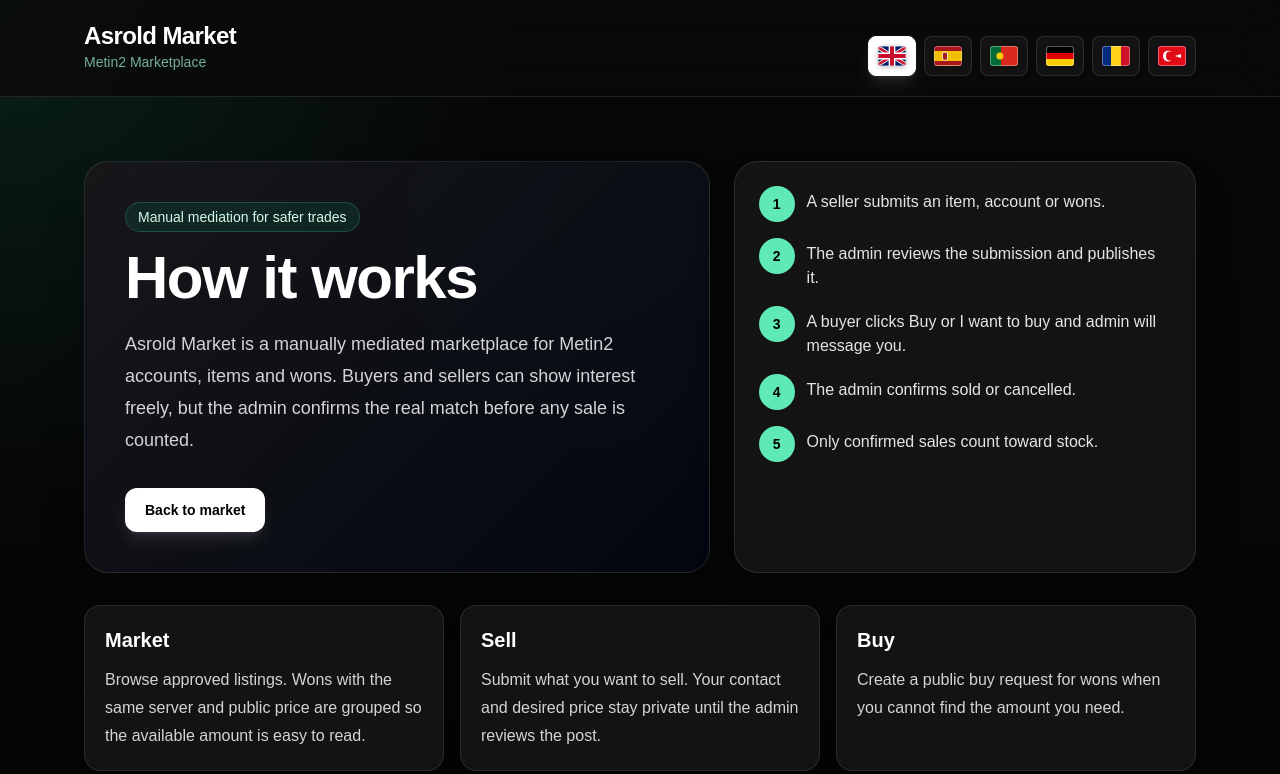
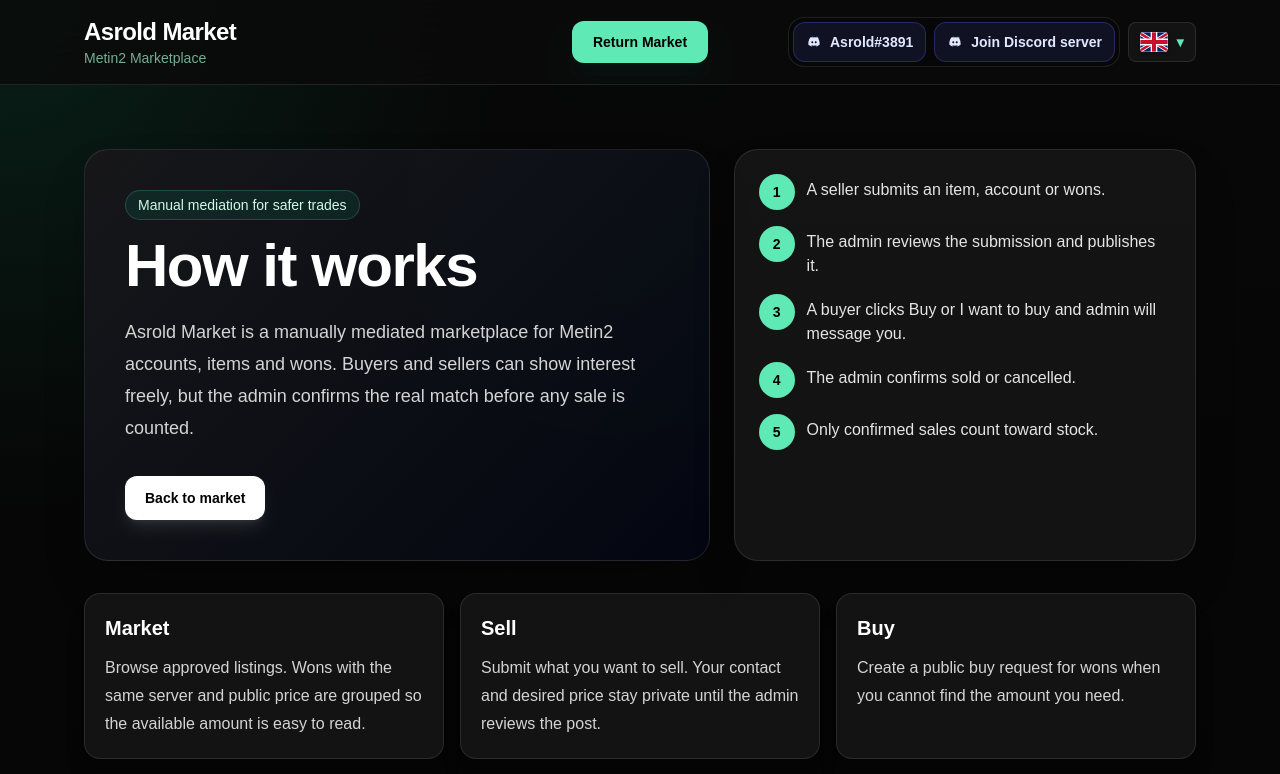
Before and after one commit to danielmassanoual-cmyk/metinmarket, a Next.js app: page /how-it-works in a window 1280 px wide. Shown: the top 774 px of the page. Built offline with nearby package versions, Linux system fonts and the light colour scheme.

Commit message:
Add files via upload

```diff
--- a/app/how-it-works/page.tsx
+++ b/app/how-it-works/page.tsx
@@ -2,17 +2,9 @@
 
 import Link from "next/link";
 import { useState } from "react";
+import { StaticPageHeader } from "../static-page-header";
 
 type Lang = "en" | "es" | "pt" | "de" | "ro" | "tr";
-
-const languageOptions: Record<Lang, { flagClass: string; label: string }> = {
-  en: { flagClass: "flag-gb", label: "English" },
-  es: { flagClass: "flag-es", label: "Español" },
-  pt: { flagClass: "flag-pt", label: "Português" },
-  de: { flagClass: "flag-de", label: "Deutsch" },
-  ro: { flagClass: "flag-ro", label: "Română" },
-  tr: { flagClass: "flag-tr", label: "Türkçe" },
-};
 
 const content = {
   en: {
@@ -159,42 +151,16 @@
   }
 >;
 
+const discordInvite = "https://discord.gg/AGT9YFnvK";
+const cardTargets = ["/#market", "/#sell", "/#buy", "/#market", discordInvite, discordInvite];
+
 export default function HowItWorks() {
   const [lang, setLang] = useState<Lang>("en");
   const text = content[lang];
 
   return (
     <main className="min-h-screen bg-[radial-gradient(circle_at_top_left,rgba(16,185,129,0.14),transparent_32rem),linear-gradient(180deg,#070707,#050505)] text-white">
-      <header className="border-b border-white/10 bg-neutral-950/[0.84] backdrop-blur-xl">
-        <div className="mx-auto flex max-w-6xl flex-col gap-4 px-5 py-5 md:flex-row md:items-start md:justify-between">
-          <Link href="/" className="w-fit">
-            <h1 className="text-2xl font-black tracking-tight">Asrold Market</h1>
-            <p className="text-sm text-emerald-200/70">Metin2 Marketplace</p>
-          </Link>
-
-          <div className="mt-2 flex items-center gap-2 md:mt-4">
-            {(["en", "es", "pt", "de", "ro", "tr"] as Lang[]).map((option) => (
-              <button
-                key={option}
-                type="button"
-                onClick={() => setLang(option)}
-                aria-label={languageOptions[option].label}
-                title={languageOptions[option].label}
-                className={`flex h-10 w-12 items-center justify-center rounded-lg border ${
-                  lang === option
-                    ? "border-white bg-white text-black shadow-lg shadow-white/10"
-                    : "border-white/10 bg-neutral-900/80 text-neutral-300 hover:border-white/25 hover:bg-neutral-800"
-                }`}
-              >
-                <span
-                  aria-hidden="true"
-                  className={`language-flag ${languageOptions[option].flagClass}`}
-                />
-              </button>
-            ))}
-          </div>
-        </div>
-      </header>
+      <StaticPageHeader lang={lang} onLanguageChange={setLang} />
 
       <section className="mx-auto max-w-6xl px-5 py-12 md:py-16">
         <div className="grid gap-6 lg:grid-cols-[1.15fr_0.85fr]">
@@ -231,15 +197,38 @@
         </div>
 
         <div className="mt-8 grid gap-4 md:grid-cols-2 xl:grid-cols-3">
-          {text.cards.map(([title, body]) => (
-            <article
+          {text.cards.map(([title, body], index) => {
+            const href = cardTargets[index] || "/#market";
+            const isExternal = href.startsWith("http");
+            const className =
+              "block rounded-2xl border border-white/10 bg-neutral-900/80 p-5 shadow-xl shadow-black/15 transition hover:-translate-y-0.5 hover:border-emerald-200/25 hover:bg-neutral-800/90 focus:outline-none focus:ring-2 focus:ring-emerald-300/40";
+            const content = (
+              <>
+                <h3 className="text-xl font-black">{title}</h3>
+                <p className="mt-3 leading-7 text-neutral-300">{body}</p>
+              </>
+            );
+
+            return isExternal ? (
+              <a
+                key={title}
+                href={href}
+                target="_blank"
+                rel="noreferrer"
+                className={className}
+              >
+                {content}
+              </a>
+            ) : (
+              <Link
               key={title}
-              className="rounded-2xl border border-white/10 bg-neutral-900/80 p-5 shadow-xl shadow-black/15 transition hover:-translate-y-0.5 hover:border-emerald-200/25"
+                href={href}
+                className={className}
             >
-              <h3 className="text-xl font-black">{title}</h3>
-              <p className="mt-3 leading-7 text-neutral-300">{body}</p>
-            </article>
-          ))}
+                {content}
+              </Link>
+            );
+          })}
         </div>
       </section>
     </main>
--- a/app/rules/page.tsx
+++ b/app/rules/page.tsx
@@ -2,17 +2,9 @@
 
 import Link from "next/link";
 import { useState } from "react";
+import { StaticPageHeader } from "../static-page-header";
 
 type Lang = "en" | "es" | "pt" | "de" | "ro" | "tr";
-
-const languageOptions: Record<Lang, { flagClass: string; label: string }> = {
-  en: { flagClass: "flag-gb", label: "English" },
-  es: { flagClass: "flag-es", label: "Español" },
-  pt: { flagClass: "flag-pt", label: "Português" },
-  de: { flagClass: "flag-de", label: "Deutsch" },
-  ro: { flagClass: "flag-ro", label: "Română" },
-  tr: { flagClass: "flag-tr", label: "Türkçe" },
-};
 
 const content = {
   en: {
@@ -104,36 +96,7 @@
 
   return (
     <main className="min-h-screen bg-[radial-gradient(circle_at_top_left,rgba(16,185,129,0.14),transparent_32rem),linear-gradient(180deg,#070707,#050505)] text-white">
-      <header className="border-b border-white/10 bg-neutral-950/[0.84] backdrop-blur-xl">
-        <div className="mx-auto flex max-w-6xl flex-col gap-4 px-5 py-5 md:flex-row md:items-center md:justify-between">
-          <Link href="/" className="w-fit">
-            <h1 className="text-2xl font-black tracking-tight">Asrold Market</h1>
-            <p className="text-sm text-emerald-200/70">Metin2 Marketplace</p>
-          </Link>
-
-          <div className="flex items-center gap-2">
-            {(["en", "es", "pt", "de", "ro", "tr"] as Lang[]).map((option) => (
-              <button
-                key={option}
-                type="button"
-                onClick={() => setLang(option)}
-                aria-label={languageOptions[option].label}
-                title={languageOptions[option].label}
-                className={`flex h-10 w-12 items-center justify-center rounded-lg border ${
-                  lang === option
-                    ? "border-white bg-white text-black shadow-lg shadow-white/10"
-                    : "border-white/10 bg-neutral-900/80 text-neutral-300 hover:border-white/25 hover:bg-neutral-800"
-                }`}
-              >
-                <span
-                  aria-hidden="true"
-                  className={`language-flag ${languageOptions[option].flagClass}`}
-                />
-              </button>
-            ))}
-          </div>
-        </div>
-      </header>
+      <StaticPageHeader lang={lang} onLanguageChange={setLang} />
 
       <section className="mx-auto max-w-5xl px-5 py-12 md:py-16">
         <div className="rounded-3xl border border-white/10 bg-[linear-gradient(135deg,rgba(24,24,27,0.96),rgba(3,7,18,0.92)),radial-gradient(circle_at_85%_15%,rgba(16,185,129,0.18),transparent_18rem)] p-8 shadow-2xl shadow-black/30 md:p-10">
--- /dev/null
+++ b/app/static-page-header.tsx
@@ -0,0 +1,150 @@
+"use client";
+
+import Link from "next/link";
+import { useState } from "react";
+
+type Lang = "en" | "es" | "pt" | "de" | "ro" | "tr";
+
+const languageOptions: Record<Lang, { flagClass: string; label: string }> = {
+  en: { flagClass: "flag-gb", label: "English" },
+  es: { flagClass: "flag-es", label: "Español" },
+  pt: { flagClass: "flag-pt", label: "Português" },
+  de: { flagClass: "flag-de", label: "Deutsch" },
+  ro: { flagClass: "flag-ro", label: "Română" },
+  tr: { flagClass: "flag-tr", label: "Türkçe" },
+};
+
+function DiscordButton({
+  label,
+  href = "https://discord.com/channels/@me",
+  disabled = false,
+}: {
+  label: string;
+  href?: string;
+  disabled?: boolean;
+}) {
+  const className = `relative inline-flex h-10 items-center gap-2 rounded-xl border border-[#5865F2]/30 bg-[#5865F2]/12 px-3 text-sm font-bold text-indigo-100 ${
+    disabled
+      ? "cursor-default"
+      : "hover:border-[#5865F2]/70 hover:bg-[#5865F2]/25"
+  }`;
+  const content = (
+    <>
+      <svg
+        aria-hidden="true"
+        viewBox="0 0 24 24"
+        className="h-4 w-4 flex-none fill-current"
+      >
+        <path d="M19.54 5.34A16.9 16.9 0 0 0 15.32 4l-.2.4a11.7 11.7 0 0 1 3.72 1.86 12.7 12.7 0 0 0-11.7 0 11.7 11.7 0 0 1 3.72-1.86l-.2-.4a16.9 16.9 0 0 0-4.22 1.34C3.77 9.03 3.3 12.63 3.6 16.18A17 17 0 0 0 8.77 18.8l.62-.85a10.7 10.7 0 0 1-1.64-.78l.39-.3a12.1 12.1 0 0 0 7.72 0l.39.3c-.52.31-1.07.57-1.64.78l.62.85a17 17 0 0 0 5.17-2.62c.35-4.12-.6-7.68-2.86-10.84ZM9.43 14.04c-.8 0-1.46-.74-1.46-1.64s.64-1.64 1.46-1.64c.81 0 1.48.74 1.46 1.64 0 .9-.65 1.64-1.46 1.64Zm5.14 0c-.8 0-1.46-.74-1.46-1.64s.64-1.64 1.46-1.64c.82 0 1.48.74 1.46 1.64 0 .9-.64 1.64-1.46 1.64Z" />
+      </svg>
+      <span className="whitespace-nowrap">{label}</span>
+    </>
+  );
+
+  if (disabled) {
+    return (
+      <span className={className} title={label}>
+        {content}
+      </span>
+    );
+  }
+
+  return (
+    <a
+      href={href}
+      target="_blank"
+      rel="noreferrer"
+      className={className}
+      title={label}
+    >
+      {content}
+    </a>
+  );
+}
+
+export function StaticPageHeader({
+  lang,
+  onLanguageChange,
+}: {
+  lang: Lang;
+  onLanguageChange: (lang: Lang) => void;
+}) {
+  const [isLanguageMenuOpen, setIsLanguageMenuOpen] = useState(false);
+
+  return (
+    <header className="sticky top-0 z-40 border-b border-white/10 bg-neutral-950/[0.82] backdrop-blur-xl">
+      <div className="mx-auto grid max-w-6xl gap-4 px-5 py-4 lg:grid-cols-[1fr_auto_1fr] lg:items-center">
+        <Link href="/" className="w-fit text-left">
+          <h1 className="text-2xl font-black tracking-tight">Asrold Market</h1>
+          <p className="text-sm text-emerald-200/70">Metin2 Marketplace</p>
+        </Link>
+
+        <div className="flex justify-start lg:justify-center">
+          <Link
+            href="/"
+            className="rounded-xl border border-emerald-300/40 bg-emerald-300 px-5 py-2.5 text-sm font-black text-black shadow-xl shadow-emerald-950/20 hover:-translate-y-0.5 hover:bg-emerald-200"
+          >
+            Return Market
+          </Link>
+        </div>
+
+        <div className="flex flex-wrap items-center gap-2 lg:justify-end">
+          <div className="flex flex-wrap items-center gap-2 rounded-2xl border border-white/10 bg-black/20 p-1">
+            <DiscordButton label="Asrold#3891" disabled />
+            <DiscordButton
+              label="Join Discord server"
+              href="https://discord.gg/AGT9YFnvK"
+            />
+          </div>
+
+          <div className="relative">
+            <button
+              type="button"
+              onClick={() => setIsLanguageMenuOpen((open) => !open)}
+              aria-label={languageOptions[lang].label}
+              title={languageOptions[lang].label}
+              className="flex h-10 w-[4.25rem] items-center justify-center gap-2 rounded-lg border border-white/10 bg-neutral-900/80 text-neutral-300 hover:border-white/25 hover:bg-neutral-800"
+            >
+              <span
+                aria-hidden="true"
+                className={`language-flag ${languageOptions[lang].flagClass}`}
+              />
+              <span className="text-sm font-black leading-none text-emerald-300">
+                ▾
+              </span>
+            </button>
+
+            {isLanguageMenuOpen && (
+              <div className="absolute right-0 top-12 z-50 grid gap-2 rounded-xl border border-white/10 bg-neutral-950 p-2 shadow-2xl shadow-black/40">
+                {(["en", "es", "pt", "de", "ro", "tr"] as Lang[]).map(
+                  (option) => (
+                    <button
+                      key={option}
+                      type="button"
+                      onClick={() => {
+                        onLanguageChange(option);
+                        setIsLanguageMenuOpen(false);
+                      }}
+                      aria-label={languageOptions[option].label}
+                      title={languageOptions[option].label}
+                      className={`flex h-10 w-12 items-center justify-center rounded-lg border ${
+                        lang === option
+                          ? "border-white bg-white text-black shadow-lg shadow-white/10"
+                          : "border-white/10 bg-neutral-900/80 text-neutral-300 hover:border-white/25 hover:bg-neutral-800"
+                      }`}
+                    >
+                      <span
+                        aria-hidden="true"
+                        className={`language-flag ${languageOptions[option].flagClass}`}
+                      />
+                    </button>
+                  )
+                )}
+              </div>
+            )}
+          </div>
+        </div>
+      </div>
+    </header>
+  );
+}
```
Also changed, not shown: app/page.tsx (+22 -0 lines).
